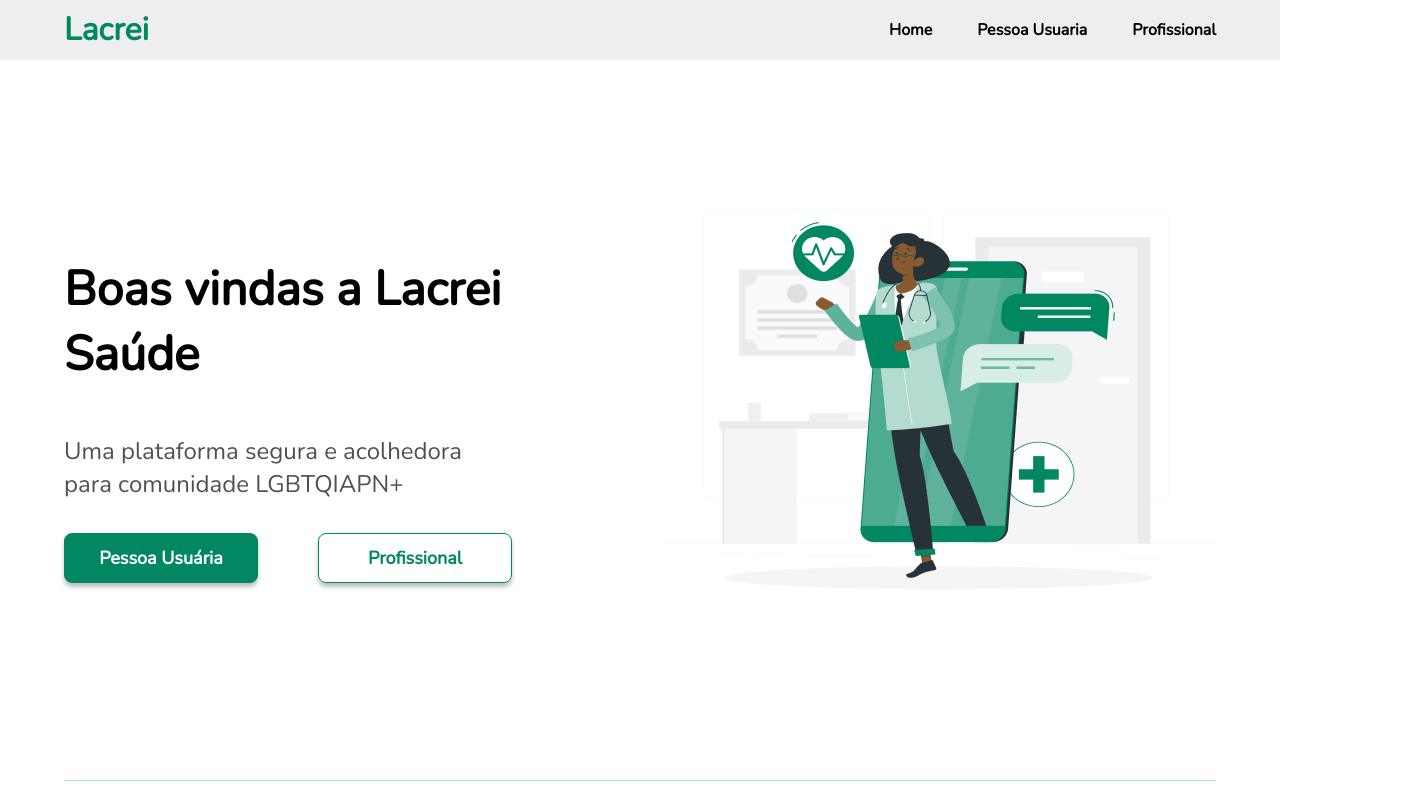
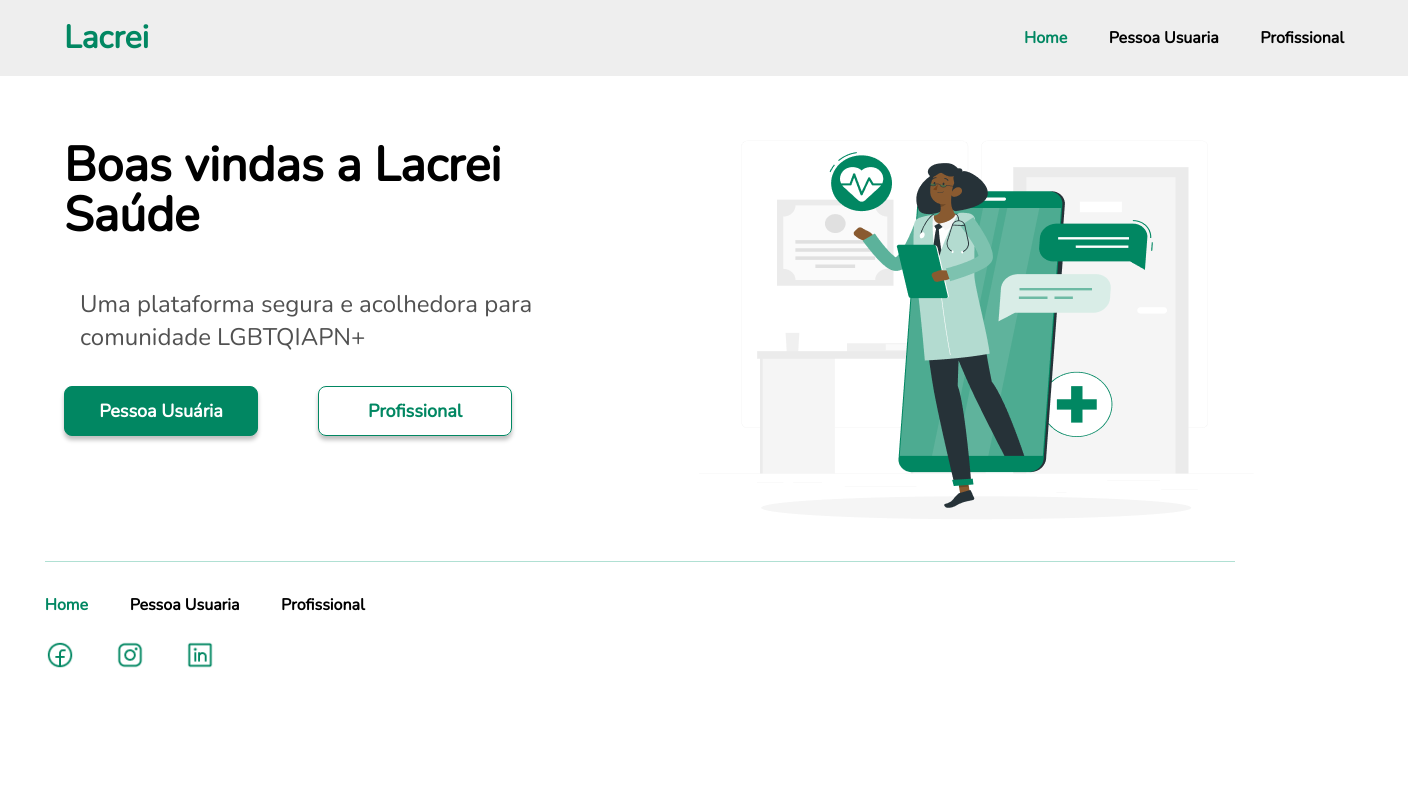
Before and after one commit to ArM-08/Lacrei, a React (Vite) app: page / in a window 1280 px wide. Shown: the top 800 px of the page, 1408 px wide, since content can reach past the window. Built offline with nearby package versions, Linux system fonts and the light colour scheme.

Commit message:
styled and location

```diff
--- a/src/Components/Footer/index.tsx
+++ b/src/Components/Footer/index.tsx
@@ -5,7 +5,7 @@ import Insta from "./../../assets/images/InstagramLogo.png";
 import Linkedin from "./../../assets/images/LinkedinLogo.png";
 
 const FooterContainer = styled.footer`
-  width: 90%;
+  width: 93%;
   border-top: 1px solid #b0e0d3;
   margin: 0 auto;
   padding-top: 32px;
--- a/src/Components/Header/index.tsx
+++ b/src/Components/Header/index.tsx
@@ -1,15 +1,16 @@
+
 import styled from "styled-components";
 import Menu from "../Menu";
 
-const NavBar = styled.nav`
-  width: 100%;
+const NavBar = styled.header`
+  width: 100vw;
   height: 60px;
-  left: 0px;
-  top: 0px;
   background: #eeeeee;
   display: flex;
   justify-content: space-between;
   align-items: center;
+  flex-wrap: wrap;
+  padding: 8px 64px;
 `;
 
 const Logo = styled.a`
@@ -18,7 +19,6 @@ const Logo = styled.a`
   color: #018762;
   font-family: "Nunito", sans-serif;
   font-weight: 700;
-  margin-left: 64px;
   text-decoration: none;
 `;
 
@@ -26,11 +26,10 @@ interface HeaderContent {
 }
 
 const Header: React.FC<HeaderContent> = () => {
-
   return (
     <NavBar>
       <Logo href="/">Lacrei</Logo>
-      <Menu></Menu>
+      <Menu/>
     </NavBar>
   );
 };
--- a/src/Components/Menu/index.tsx
+++ b/src/Components/Menu/index.tsx
@@ -1,28 +1,31 @@
+
 import styled from "styled-components";
 
-const MenuItems = styled.div`
+
+const MenuItems = styled.ul`
   display: flex;
   flex-direction: row;
   justify-content: space-between;
   align-items: center;
   padding: 0px;
-  gap: 40px;
-  width: 327px;
-  height: 22.37px;
-  margin-right: 64px;
+  width: 320px;
 `;
-const Link = styled.a`
+
+interface Linkprops {
+  active: boolean
+}
+const Link = styled.a<Linkprops>`
   text-decoration: none;
-  color: black;
+  color: ${({ active }) => active ?  '#018762' : 'black'};
+  font-family: "Nunito";
+  font-size: 16px;
+  font-weight: bold;
+  font-style: normal;
 `;
 
 const MenuItem = styled.li`
 list-style-type: none;
-  cursor: pointer;
-  font-family: "Nunito";
-  font-style: normal;
-  font-weight: 700;
-  font-size: 16px;
+font-weight: bold;
 
 `;
 
@@ -30,17 +33,23 @@ list-style-type: none;
 interface MenuContent {
 }
 const Menu: React.FC<MenuContent> = () => {
+
   function getItem(label: JSX.Element, key: Number, ) {
     return {
       key: key.toString(),
       label,
     };
   }
+  const HomeActive = location.pathname === '/'
+  const PessoaActive = location.pathname === '/pessoa-usuaria'
+  const ProfissionalActive = location.pathname === '/profissional'
+
   const items = [
-    getItem(<Link href="/" >Home</Link>, 1),
-    getItem(<Link href="/pessoausuaria">Pessoa Usuaria</Link>, 2),
-    getItem(<Link href="/profissional">Profissional</Link>, 3),
+    getItem(<Link active={HomeActive} href="/" >Home</Link>, 1),
+    getItem(<Link active={PessoaActive} href="/pessoa-usuaria">Pessoa Usuaria</Link>, 2),
+    getItem(<Link active={ProfissionalActive} href="/profissional">Profissional</Link>, 3),
   ];
+
 
   return (
     <MenuItems>
@@ -48,6 +57,7 @@ const Menu: React.FC<MenuContent> = () => {
         <MenuItem key={`menu-item-${item.key}`}>{item.label}</MenuItem>
       ))}
     </MenuItems>
+
   );
 };
 export default Menu;
--- a/src/Pages/Home.tsx
+++ b/src/Pages/Home.tsx
@@ -17,7 +17,7 @@ const Home: React.FC<HomePage> = () => {
     <PageContainer>
       <FirstContainer>
         <Title>Boas vindas a Lacrei Saúde</Title>
-        <Subtitle>
+        <Subtitle border={false}>
           Uma plataforma segura e acolhedora para comunidade LGBTQIAPN+
         </Subtitle>
         <Buttons>
--- a/src/Pages/PessoaUsuaria.tsx
+++ b/src/Pages/PessoaUsuaria.tsx
@@ -15,7 +15,7 @@ const PessoaUsuaria: React.FC<PessoaUsuariaContent> = () => {
     <PageContainer>
       <FirstContainer>
         <Title>Pessoa Usuária</Title>
-        <Subtitle>
+        <Subtitle border={true}>
           A Lacrei garante que pessoas LGBTQIAPN + recebam atendimento realizado
           por profissionais de qualidade e que atendam às suas necessidades de
           forma segura e acolhedora.
--- a/src/Pages/Profissional.tsx
+++ b/src/Pages/Profissional.tsx
@@ -14,7 +14,7 @@ const Profissional: React.FC<ProfissionalContent> = () => {
     <PageContainer>
       <FirstContainer>
         <Title>Profissional</Title>
-        <Subtitle>
+        <Subtitle border={true}>
           A Lacrei garante que pessoas LGBTQIAPN + recebam atendimento realizado
           por profissionais de qualidade e que atendam às suas necessidades de
           forma segura e acolhedora.
--- a/src/Pages/styled.tsx
+++ b/src/Pages/styled.tsx
@@ -3,26 +3,30 @@ import styled from "styled-components";
 export const PageContainer = styled.div`
 display: flex;
 align-items: center;
-width: 90%;
+padding: 4rem 4rem 0px;
+width: 93%;
+justify-content: space-between;
 margin: 0 auto;
 flex-wrap: wrap;
-@media(max-width: 1330px){
+@media(max-width: 1120px){
 justify-content: center;
 }
 `
 
 export const FirstContainer = styled.div`
-min-width: 50%;
+max-width: 540px;
 display: flex;
 flex-direction: column;
-
+align-items: start;
+justify-content: start;
+align-self: start;
 `
 
 export const SecondContainer = styled.div`
-min-width: 50%;
-height: 720px;
+max-width: 50%;
+
 display: flex;
-align-items: center;
+align-items: end;
 justify-content: end;
 `
 
@@ -31,12 +35,18 @@ justify-content: end;
 export const Title = styled.h1`
 width: 453px;
 font-family: 'Nunito', sans-serif;
-line-height: 65px;
+line-height: 50px;
 font-size: 48px;
 `
-export const Subtitle = styled.p`
-width: 403px;
-height: 66px;
+interface subtitleProps{
+    border: boolean;
+
+}
+export const Subtitle = styled.p<subtitleProps>`
+border-left:  ${({ border }) => border?  '5px solid rgb(1, 135, 98)' : 'none'};;
+padding-left: 1rem;
+width: 500px;
+height: 120 px;
 font-family: 'Nunito';
 font-style: normal;
 font-weight: 400;
--- a/src/Routes.tsx
+++ b/src/Routes.tsx
@@ -12,7 +12,7 @@ const MainRoute: React.FC<RoutesContent>= () =>{
         <BrowserRouter>
         <Routes>
 <Route path="/" element={<Home/>}/>
-<Route path="/pessoausuaria" element={<PessoaUsuaria/>}/>
+<Route path="/pessoa-usuaria" element={<PessoaUsuaria/>}/>
 <Route path="/profissional" element={<Profissional/>}/>
         </Routes>
         </BrowserRouter>
```
